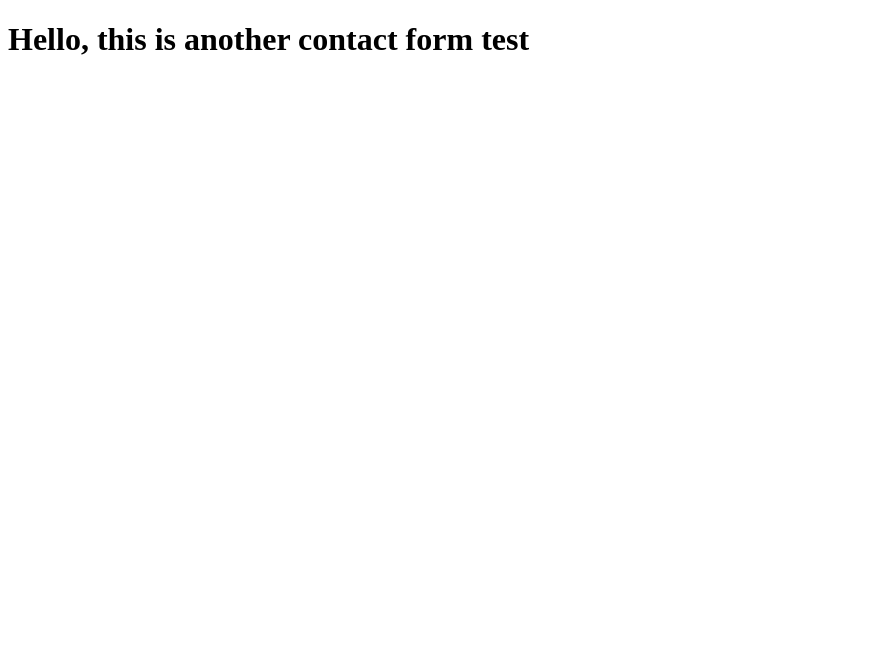
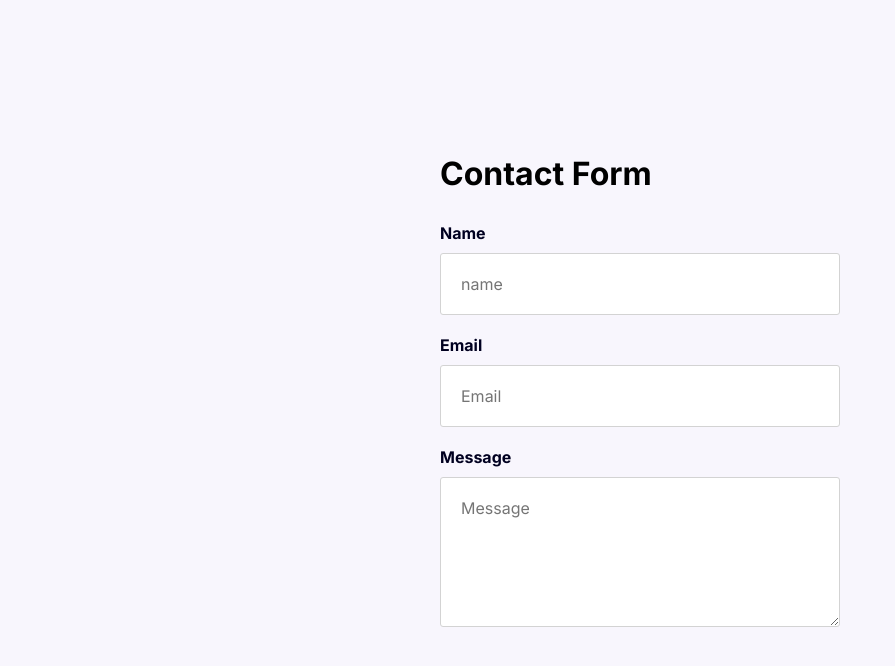
Before and after one commit to pairofAces/firebase-contact-form, a React (Create React App) app: page / in a window 1280 px wide. Shown: the top 666 px of the page, without its empty margins (0-895 px from the left). Built offline with nearby package versions, Linux system fonts and the light colour scheme.

Commit message:
fixed the css

```diff
--- /dev/null
+++ b/src/App.css
@@ -0,0 +1,84 @@
+@import url("https://fonts.googleapis.com/css2?family=Inter:wght@100;200;300;400;500;600;700;800;900&display=swap");
+
+* {
+  margin: 0;
+  padding: 0;
+  box-sizing: border-box;
+}
+
+body {
+  background-color: rgb(248, 246, 253);
+}
+
+body,
+input,
+textarea,
+button {
+  font-family: "Inter", sans-serif;
+}
+
+.app {
+  width: 400px;
+  margin: 0 auto;
+  height: 100vh;
+}
+
+/* Contact.js */
+.form {
+  height: 100vh;
+  display: flex;
+  flex-direction: column;
+  justify-content: center;
+}
+
+.form > h1 {
+  margin-bottom: 30px;
+}
+
+.form > input,
+textarea {
+  padding: 20px;
+  border-radius: 3px;
+  /* box-shadow: 0px 0px 5px rgba(0, 0, 0, 0.137); */
+  margin-bottom: 20px;
+  border: 1px solid lightgray;
+  /* border: none; */
+  background: #fff;
+  font-size: 16px;
+  color: rgb(0, 0, 32);
+  outline: none;
+}
+
+.form > input:focus,
+textarea:focus {
+  border: 1px solid rgb(0, 0, 196);
+}
+
+.form > textarea {
+  height: 150px;
+  max-width: 400px;
+  min-height: 100px;
+}
+
+.form > label {
+  padding-bottom: 10px;
+  color: rgb(0, 0, 32);
+  font-weight: bold;
+}
+
+.form > button {
+  padding: 20px;
+  border: none;
+  background-color: rgb(2, 2, 110);
+  font-weight: 500;
+  font-size: 20px;
+  border-radius: 3px;
+  color: #fff;
+  cursor: pointer;
+  transition: 0.2s ease-in-out;
+  margin-top: 10px;
+}
+
+.form > button:hover {
+  background-color: rgb(0, 0, 196);
+}
--- a/src/App.js
+++ b/src/App.js
@@ -1,10 +1,12 @@
 import React from 'react';
-
+import Contact from './components/Contact';
+import './App.css';
 
 function App() {
   return (
-    <div className="App">
-      <h1>Hello, this is another contact form test</h1>
+    <div className="app">
+      {/* <h1>Hello, this is another contact form test</h1> */}
+      <Contact />
     </div>
   );
 }
--- a/src/components/Contact.js
+++ b/src/components/Contact.js
@@ -1,4 +1,6 @@
 import React from 'react'
+import '../App.css';
+
 
 function Contact() {
     return (
@@ -6,18 +8,18 @@ function Contact() {
             <h1>Contact Form</h1>
             <label>
                 Name
-                <input  placeholder="name"/>
             </label>
+            <input  placeholder="name"/>
 
             <label>
                 Email
-                <input  placeholder="email"/>
             </label>
+            <input  placeholder="Email"/>
 
             <label>
                 Message
-                <textarea placeholder="message"></textarea>
             </label>
+            <textarea placeholder="Message"></textarea>
         </form>
     )
 }
--- a/src/index.js
+++ b/src/index.js
@@ -1,6 +1,7 @@
 import React from 'react';
 import ReactDOM from 'react-dom';
 import App from './App';
+import './App.css';
 
 ReactDOM.render(
   <App/>,
```
Also changed, not shown: 1 other file (tests, documents, lock files or other folders).
